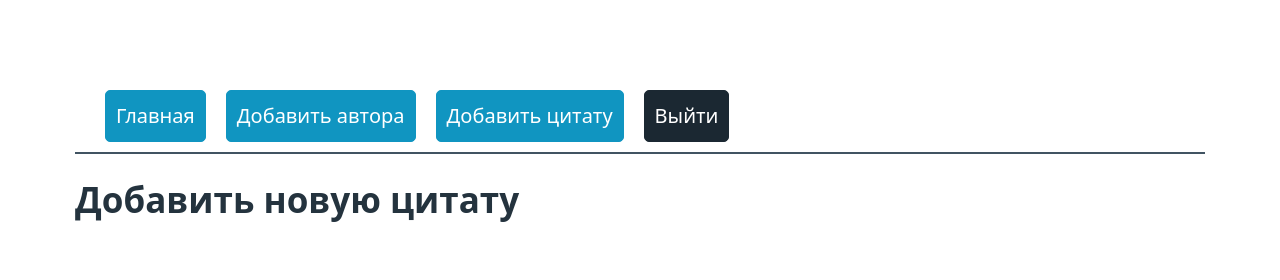
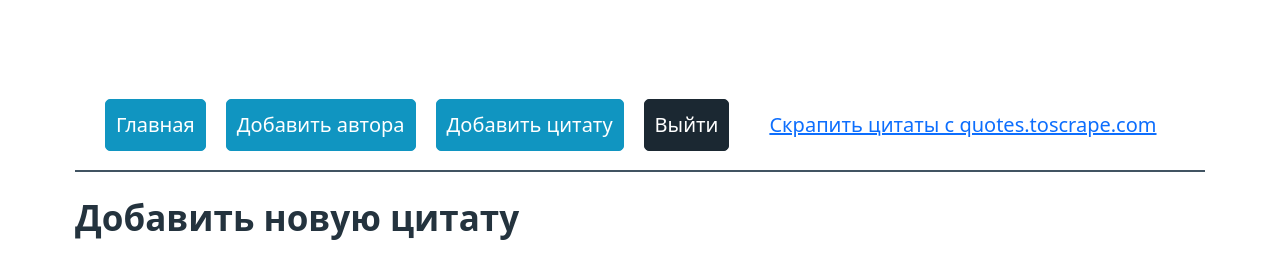
Before and after one commit to Marchenko1997/py-web-10, a Django app: page /add-quote/ in a window 1280 px wide. Shown: the top 280 px of the page. Run offline with Django 5.2, Linux system fonts and the light colour scheme; the visitor is signed in with stand-in values (Sample User, id 1); data that the repository does not hold is empty.

Commit message:
set up scraping

```diff
--- a/quotes_project/pyproject.toml
+++ b/quotes_project/pyproject.toml
@@ -13,6 +13,8 @@ django = ">=5.2.3,<6.0.0"
 psycopg2-binary = ">=2.9.10,<3.0.0"
 pymongo = ">=4.13.2,<5.0.0"
 python-dotenv = "^1.1.0"
+requests = "^2.32.4"
+beautifulsoup4 = "^4.13.4"
 
 [build-system]
 requires = ["poetry-core>=2.0.0,<3.0.0"]
--- a/quotes_project/quotes/urls.py
+++ b/quotes_project/quotes/urls.py
@@ -9,4 +9,5 @@ urlpatterns = [
     path("add-author/", views.add_author, name="add_author"),
     path("add-quote/", views.add_quote, name="add_quote"),
     path("tag/<str:tag_name>", views.quotes_by_tag, name="quotes_by_tag"),
+    path("scrape/", views.run_scraper, name="run_scraper"),
 ]
--- a/quotes_project/quotes/views.py
+++ b/quotes_project/quotes/views.py
@@ -1,9 +1,11 @@
 from django.shortcuts import render, redirect, get_object_or_404
 from django.contrib.auth.decorators import login_required
+
 from .models import Author, Quote, Tag
 from .forms import AuthorForm, QuoteForm
 from django.db.models import Count
 from django.core.paginator import Paginator
+from .utils.scraper import scrape_quotes
 
 
 def index(request):
@@ -52,3 +54,9 @@ def quotes_by_tag(request, tag_name):
     return render(
         request, "quotes/quotes_by_tag.html", {"quotes": quotes, "tag": tag_name}
     )
+
+
+def run_scraper(request):
+    if request.method == "POST":
+        scrape_quotes()
+    return redirect("quotes:index")
--- a/quotes_project/templates/base.html
+++ b/quotes_project/templates/base.html
@@ -1,35 +1,79 @@
 <!DOCTYPE html>
 <html lang="en">
   <head>
-    <meta charset="UTF-8"/>
+    <meta charset="UTF-8" />
     <title>{% block title %}Quotes Site{% endblock %}</title>
 
-    <link rel="stylesheet" href="https://unpkg.com/@picocss/pico@latest/css/pico.min.css"/>
+    <link
+      rel="stylesheet"
+      href="https://unpkg.com/@picocss/pico@latest/css/pico.min.css"
+    />
     {% load static %}
 
-    <link rel="stylesheet" href="{% static 'quotes/style.css' %}">
+    <link rel="stylesheet" href="{% static 'quotes/style.css' %}" />
   </head>
   <body>
     <main class="container">
-
-
-    <nav style="margin-bottom: 20px; border-bottom: 2px solid; padding-left: 30px">
+      <nav
+        style="
+          margin-bottom: 20px;
+          border-bottom: 2px solid;
+          padding-left: 30px;
+        "
+      >
         <ul>
           <li><a href="{% url 'quotes:index' %}" role="button">Главная</a></li>
 
           {% if user.is_authenticated %}
-                <li><a href="{% url 'quotes:add_author' %}" role="button">Добавить автора</a></li>
-                <li><a href="{% url 'quotes:add_quote' %}" role="button">Добавить цитату</a></li>
-                <li><a href="{% url 'users:logout' %}" role="button" class="contrast">Выйти</a></li>
+          <li>
+            <a href="{% url 'quotes:add_author' %}" role="button"
+              >Добавить автора</a
+            >
+          </li>
+          <li>
+            <a href="{% url 'quotes:add_quote' %}" role="button"
+              >Добавить цитату</a
+            >
+          </li>
+
+          <li>
+            <a href="{% url 'users:logout' %}" role="button" class="contrast"
+              >Выйти</a
+            >
+          </li>
+          <li>
+            <form
+              action="{% url 'quotes:run_scraper' %}"
+              method="post"
+              style="display: inline"
+            >
+              {% csrf_token %}
+              <button
+                type="submit"
+                role="button"
+                style="
+                  all: unset;
+                  cursor: pointer;
+                  color: #0d6efd;
+                  text-decoration: underline;
+                  padding: 0.5rem 1rem;
+                  display: inline-block;
+                "
+              >
+                Скрапить цитаты с quotes.toscrape.com
+              </button>
+            </form>
+          </li>
           {% else %}
           <li><a href="{% url 'users:login' %}" role="button">Войти</a></li>
-                <li><a href="{% url 'users:register' %}" role="button">Регистрация</a></li>
+          <li>
+            <a href="{% url 'users:register' %}" role="button">Регистрация</a>
+          </li>
           {% endif %}
         </ul>
       </nav>
 
       {% block content %}{% endblock %}
-
     </main>
   </body>
 </html>
```
Also changed, not shown: quotes_project/quotes/utils/scraper.py (added, +42 -0 lines), 1 other file. Lines whose indentation alone changed are shown as unchanged.
